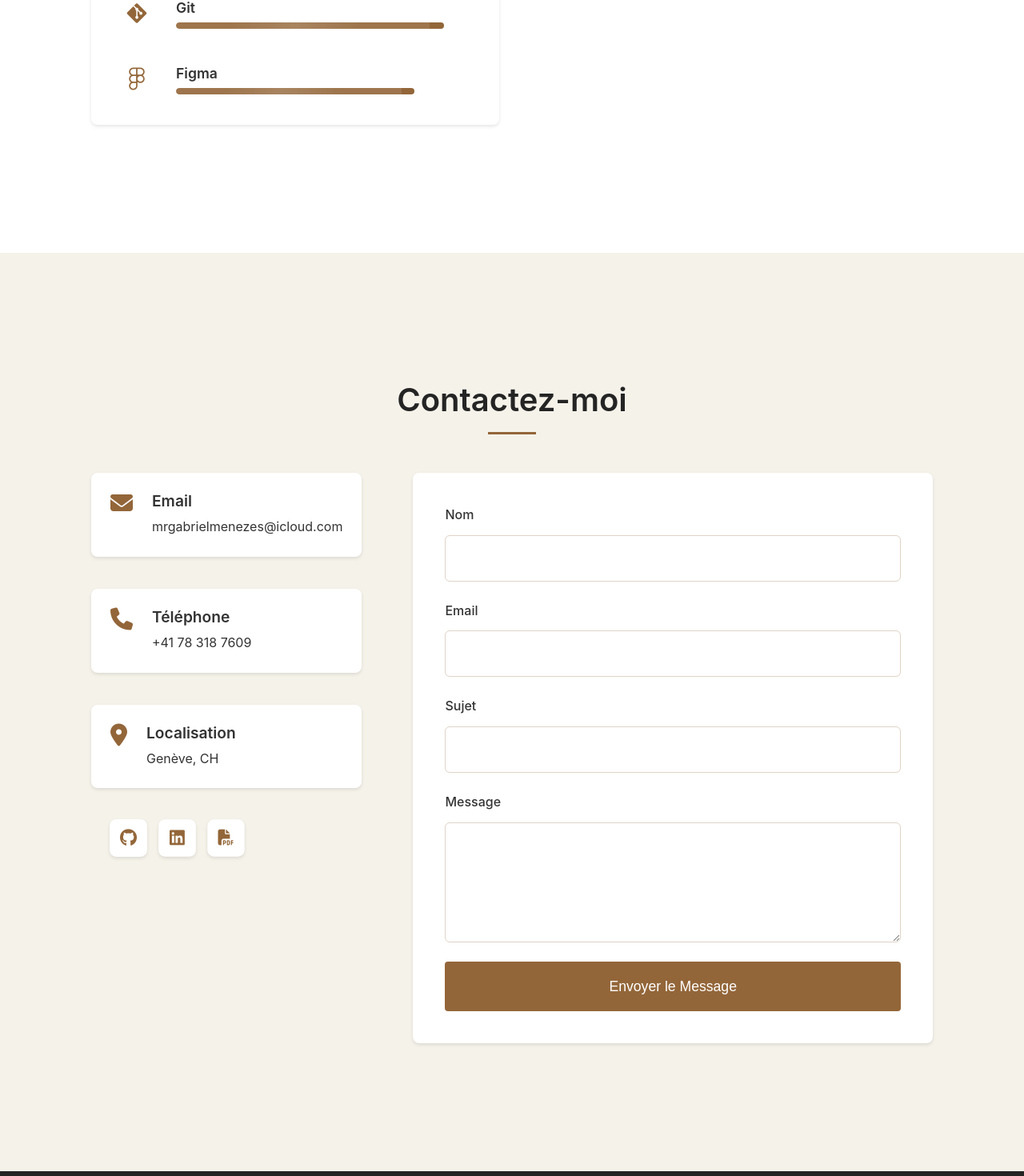
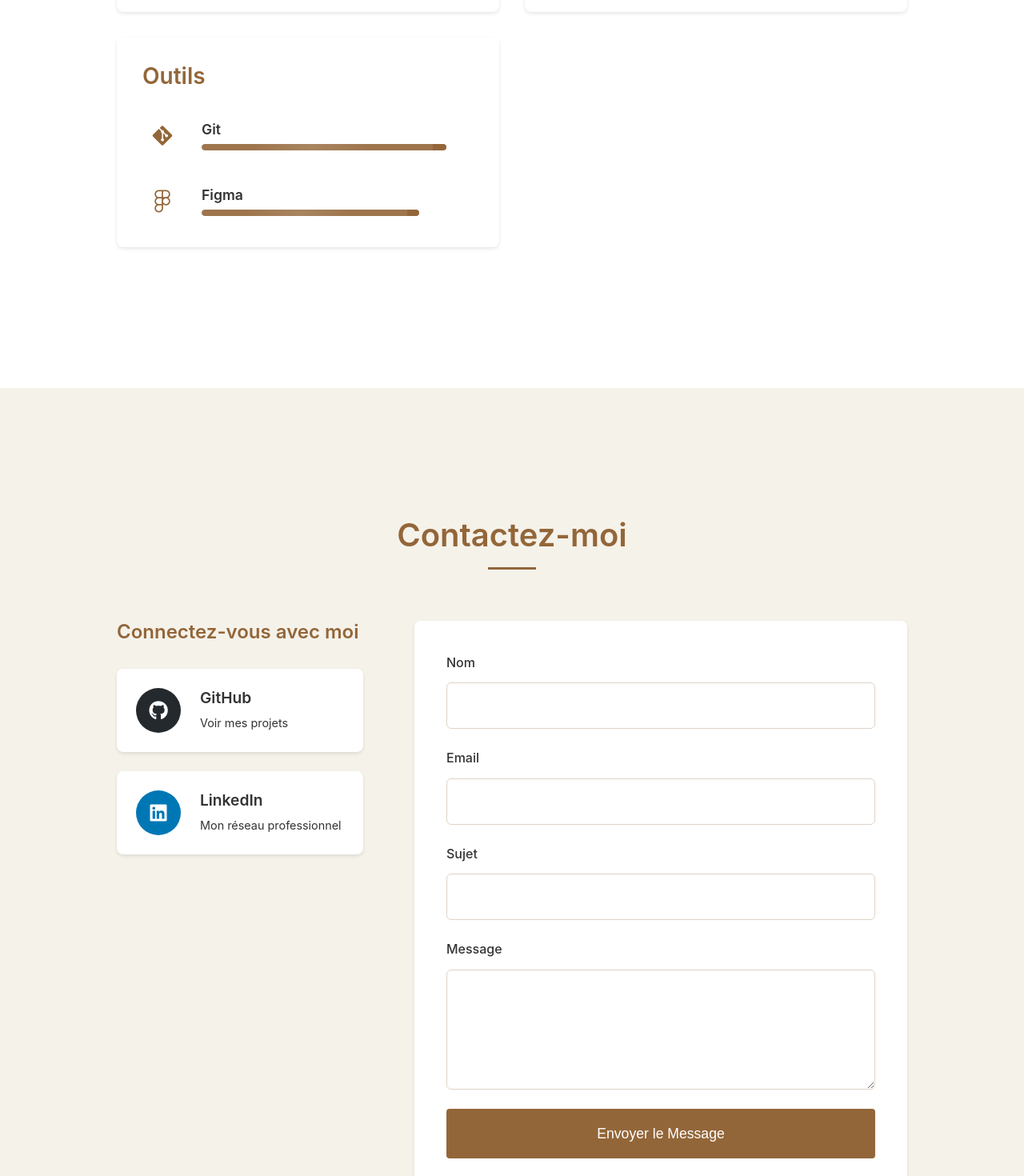
Before and after one commit to GabrielMenezesSilva/protfolio, an Angular app: page /projetos in a window 1280 px wide. Shown: the part 3092-4562 px from the top of the page at 80% size. Built offline with nearby package versions, Linux system fonts and the light colour scheme.

Commit message:
Refatora o componente de contato, removendo informações de contato e adicionando seções de redes sociais com ícones e descrições. Implementa feedback visual para o envio do formulário, incluindo mensagens de sucesso e erro, além de desabilitar o botão durante o envio.

```diff
--- a/src/app/components/contact/contact.component.html
+++ b/src/app/components/contact/contact.component.html
@@ -2,52 +2,36 @@
   <div class="container">
     <h2 class="section-title animate-slide-up">Contactez-moi</h2>
     <div class="contact-content">
-      <div class="contact-info">
-        <div class="contact-item animate-slide-up">
-          <i class="fas fa-envelope"></i>
-          <div>
-            <h3>Email</h3>
-            <p>mrgabrielmenezes&#64;icloud.com</p>
-          </div>
-        </div>
-        <div class="contact-item animate-slide-up delay-1">
-          <i class="fas fa-phone"></i>
-          <div>
-            <h3>Téléphone</h3>
-            <p>+41 78 318 7609</p>
-          </div>
-        </div>
-        <div class="contact-item animate-slide-up delay-2">
-          <i class="fas fa-map-marker-alt"></i>
-          <div>
-            <h3>Localisation</h3>
-            <p>Genève, CH</p>
-          </div>
-        </div>
-        <div class="social-links animate-slide-up delay-3">
+      <div class="social-section animate-slide-up">
+        <h3>Connectez-vous avec moi</h3>
+        <div class="social-grid">
           <a
             href="https://github.com/GabrielMenezesSilva"
             target="_blank"
             rel="noopener noreferrer"
-            class="social-link animate-pulse"
+            class="social-card github"
           >
-            <i class="fab fa-github"></i>
+            <div class="social-icon">
+              <i class="fab fa-github"></i>
+            </div>
+            <div class="social-info">
+              <h4>GitHub</h4>
+              <p>Voir mes projets</p>
+            </div>
           </a>
           <a
             href="https://linkedin.com/in/lucasgabrielmenezesdasilva"
             target="_blank"
             rel="noopener noreferrer"
-            class="social-link animate-pulse delay-1"
+            class="social-card linkedin"
           >
-            <i class="fab fa-linkedin"></i>
-          </a>
-          <a
-            href="https://drive.google.com/file/d/1lxB8U0osOieWmKNvFH18IC98YUHSn_Ch/view?usp=sharing"
-            target="_blank"
-            rel="noopener noreferrer"
-            class="social-link animate-pulse delay-2"
-          >
-            <i class="fas fa-file-pdf"></i>
+            <div class="social-icon">
+              <i class="fab fa-linkedin"></i>
+            </div>
+            <div class="social-info">
+              <h4>LinkedIn</h4>
+              <p>Mon réseau professionnel</p>
+            </div>
           </a>
         </div>
       </div>
@@ -63,6 +47,7 @@
             name="name"
             [(ngModel)]="formData.name"
             required
+            [disabled]="isLoading"
           />
         </div>
         <div class="form-group animate-fade-in delay-1">
@@ -73,6 +58,7 @@
             name="email"
             [(ngModel)]="formData.email"
             required
+            [disabled]="isLoading"
           />
         </div>
         <div class="form-group animate-fade-in delay-2">
@@ -83,6 +69,7 @@
             name="subject"
             [(ngModel)]="formData.subject"
             required
+            [disabled]="isLoading"
           />
         </div>
         <div class="form-group animate-fade-in delay-3">
@@ -92,11 +79,25 @@
             name="message"
             [(ngModel)]="formData.message"
             required
+            [disabled]="isLoading"
           ></textarea>
         </div>
-        <button type="submit" class="btn btn-primary animate-fade-in delay-4">
-          Envoyer le Message
+        <button
+          type="submit"
+          class="btn btn-primary animate-fade-in delay-4"
+          [disabled]="isLoading"
+        >
+          <span *ngIf="!isLoading">Envoyer le Message</span>
+          <span *ngIf="isLoading">Envoi en cours...</span>
         </button>
+
+        <div *ngIf="showSuccess" class="alert alert-success animate-fade-in">
+          Message envoyé avec succès!
+        </div>
+
+        <div *ngIf="showError" class="alert alert-error animate-fade-in">
+          {{ errorMessage }}
+        </div>
       </form>
     </div>
   </div>
--- a/src/app/components/contact/contact.component.scss
+++ b/src/app/components/contact/contact.component.scss
@@ -12,6 +12,12 @@
     height: 100px;
     background: linear-gradient(to bottom, var(--white) 0%, var(--light-bg) 100%);
   }
+
+  .section-title {
+    text-align: center;
+    margin-bottom: 4rem;
+    font-size: 2.5rem;
+    color: var(--primary-color);
   }
 
   .contact-content {
@@ -20,80 +26,91 @@
     gap: 4rem;
     position: relative;
     z-index: 1;
+    max-width: 1200px;
+    margin: 0 auto;
+    padding: 0 2rem;
+
+    @media (max-width: 768px) {
+      grid-template-columns: 1fr;
+      gap: 2rem;
+    }
   }
 
-.contact-info {
-  .contact-item {
+  .social-section {
+    h3 {
+      font-size: 1.5rem;
+      margin-bottom: 2rem;
+      color: var(--primary-color);
+    }
+
+    .social-grid {
+      display: grid;
+      gap: 1.5rem;
+    }
+
+    .social-card {
       display: flex;
-    align-items: flex-start;
-    gap: 1.5rem;
-    margin-bottom: 2.5rem;
+      align-items: center;
       padding: 1.5rem;
-    background-color: var(--white);
+      background: var(--white);
       border-radius: 8px;
+      text-decoration: none;
+      color: var(--text-color);
+      transition: var(--transition);
       box-shadow: var(--shadow);
-    transition: var(--transition);
+      border: 1px solid var(--border-color);
 
       &:hover {
         transform: translateY(-5px);
-      box-shadow: 0 8px 16px rgba(0,0,0,0.1);
+        box-shadow: 0 10px 20px rgba(0, 0, 0, 0.1);
+        border-color: var(--primary-color);
 
-      i {
+        .social-icon {
           transform: scale(1.1);
         }
       }
 
-    i {
-      font-size: 1.75rem;
-      color: var(--primary-color);
-      transition: var(--transition);
+      &.github {
+        .social-icon {
+          background: #24292e;
+          color: white;
+        }
       }
 
-    h3 {
+      &.linkedin {
+        .social-icon {
+          background: #0077b5;
+          color: white;
+        }
+      }
+
+      .social-icon {
+        width: 3.5rem;
+        height: 3.5rem;
+        border-radius: 50%;
+        display: flex;
+        align-items: center;
+        justify-content: center;
+        margin-right: 1.5rem;
+        transition: transform 0.3s ease;
+
+        i {
+          font-size: 1.5rem;
+        }
+      }
+
+      .social-info {
+        h4 {
+          font-size: 1.2rem;
           margin-bottom: 0.5rem;
-      font-size: 1.2rem;
           color: var(--text-color);
           font-weight: 600;
         }
 
         p {
+          font-size: 0.9rem;
           color: var(--light-text);
-      line-height: 1.6;
           margin: 0;
-    }
-  }
-}
-
-.social-links {
-  display: flex;
-  gap: 1rem;
-  margin-top: 2rem;
-  padding: 0 1.5rem;
-
-  .social-link {
-    width: 45px;
-    height: 45px;
-    display: flex;
-    align-items: center;
-    justify-content: center;
-    background-color: var(--white);
-    border-radius: 8px;
-    color: var(--primary-color);
-    transition: var(--transition);
-    box-shadow: var(--shadow);
-
-    &:hover {
-      background-color: var(--primary-color);
-      color: var(--white);
-      transform: translateY(-3px);
-      box-shadow: 0 5px 15px rgba(0,0,0,0.1);
-    }
-
-    i {
-      font-size: 1.3rem;
-
-      &.fa-file-pdf {
-        font-size: 1.2rem;
         }
       }
     }
@@ -136,6 +153,11 @@
         &::placeholder {
           color: var(--light-text);
         }
+
+        &:disabled {
+          opacity: 0.7;
+          cursor: not-allowed;
+        }
       }
 
       textarea {
@@ -155,6 +177,32 @@
       }
     }
   }
+}
+
+.alert {
+  margin-top: 1rem;
+  padding: 1rem;
+  border-radius: 4px;
+  text-align: center;
+  animation: fadeIn 0.3s ease-in-out;
+
+  &-success {
+    background-color: #d4edda;
+    color: #155724;
+    border: 1px solid #c3e6cb;
+  }
+
+  &-error {
+    background-color: #f8d7da;
+    color: #721c24;
+    border: 1px solid #f5c6cb;
+  }
+}
+
+button:disabled {
+  opacity: 0.7;
+  cursor: not-allowed;
+}
 
 @media (max-width: 992px) {
   .contact-content {
@@ -163,57 +211,10 @@
     max-width: 600px;
     margin: 0 auto;
   }
-
-  .contact-info {
-    .contact-item {
-      padding: 1.25rem;
-      margin-bottom: 1.5rem;
-
-      i {
-        font-size: 1.5rem;
-      }
-    }
-  }
-
-  .social-links {
-    justify-content: center;
-    padding: 0;
-  }
 }
 
 @media (max-width: 576px) {
   .contact-form {
     padding: 1.5rem;
   }
-
-  .contact-info {
-    .contact-item {
-      flex-direction: column;
-      align-items: center;
-      text-align: center;
-      gap: 1rem;
-
-      i {
-        font-size: 2rem;
 }
-    }
-  }
-
-  .social-links {
-    flex-wrap: wrap;
-    justify-content: center;
-
-    .social-link {
-      width: 40px;
-      height: 40px;
-
-      i {
-        font-size: 1.2rem;
-
-        &.fa-file-pdf {
-          font-size: 1.1rem;
-        }
-      }
-    }
-  }
-}
--- a/src/app/components/contact/contact.component.ts
+++ b/src/app/components/contact/contact.component.ts
@@ -1,6 +1,7 @@
-import { Component } from '@angular/core';
+import { Component, OnInit } from '@angular/core';
 import { CommonModule } from '@angular/common';
 import { FormsModule } from '@angular/forms';
+import emailjs from '@emailjs/browser';
 
 interface ContactForm {
   name: string;
@@ -16,7 +17,7 @@ interface ContactForm {
   templateUrl: './contact.component.html',
   styleUrls: ['./contact.component.scss', '../../../styles/animations.scss'],
 })
-export class ContactComponent {
+export class ContactComponent implements OnInit {
   formData: ContactForm = {
     name: '',
     email: '',
@@ -24,14 +25,43 @@ export class ContactComponent {
     message: '',
   };
 
-  onSubmit() {
-    console.log('Formulaire soumis:', this.formData);
-    // Ici, vous pouvez ajouter la logique pour envoyer le formulaire
+  isLoading = false;
+  showSuccess = false;
+  showError = false;
+  errorMessage = '';
+
+  ngOnInit() {
+    emailjs.init('0DSmv7Hy7odfHwAMu');
+  }
+
+  async onSubmit() {
+    try {
+      this.isLoading = true;
+      this.showSuccess = false;
+      this.showError = false;
+
+      const templateParams = {
+        name: this.formData.name,
+        message: `Assunto: ${this.formData.subject}\nEmail: ${this.formData.email}\n\nMensagem:\n${this.formData.message}`,
+        time: new Date().toLocaleString(),
+      };
+
+      await emailjs.send('portfolio', 'template_c50q7qo', templateParams);
+
+      this.showSuccess = true;
       this.formData = {
         name: '',
         email: '',
         subject: '',
         message: '',
       };
+    } catch (error) {
+      console.error('Erro ao enviar email:', error);
+      this.showError = true;
+      this.errorMessage =
+        "Une erreur est survenue l'envoi du message. Veuillez réessayer.";
+    } finally {
+      this.isLoading = false;
     }
   }
+}
--- a/src/app/components/skills/skills.component.html
+++ b/src/app/components/skills/skills.component.html
@@ -1,6 +1,10 @@
 <section id="habilidades" class="skills section">
   <div class="container">
     <h2 class="section-title animate-slide-up">Mes Compétences</h2>
+    <p class="section-description animate-slide-up delay-1">
+      Découvrez mes compétences techniques et mon expertise dans le
+      développement web
+    </p>
     <div class="skills-grid">
       <div
         class="skill-category animate-slide-up"
@@ -32,6 +36,12 @@
                 </div>
               </div>
             </div>
+            <div class="skill-tooltip">
+              <div class="tooltip-content">
+                <p class="tooltip-description">{{ skill.description }}</p>
+              </div>
+              <div class="tooltip-arrow"></div>
+            </div>
           </div>
         </div>
       </div>
--- a/src/app/components/skills/skills.component.scss
+++ b/src/app/components/skills/skills.component.scss
@@ -2,6 +2,7 @@
   background-color: var(--white);
   position: relative;
   overflow: hidden;
+  padding: 6rem 0;
 
   &:before {
     content: '';
@@ -12,6 +13,21 @@
     height: 100px;
     background: linear-gradient(to bottom, var(--light-bg) 0%, var(--white) 100%);
   }
+
+  .section-title {
+    text-align: center;
+    margin-bottom: 4rem;
+    font-size: 2.5rem;
+    color: var(--primary-color);
+  }
+
+  .section-description {
+    text-align: center;
+    color: var(--light-text);
+    font-size: 1.1rem;
+    max-width: 600px;
+    margin: 0 auto 4rem;
+  }
 }
 
 .skills-grid {
@@ -20,6 +36,9 @@
   gap: 2rem;
   position: relative;
   z-index: 1;
+  max-width: 1200px;
+  margin: 0 auto;
+  padding: 0 2rem;
 }
 
 .skill-category {
@@ -29,6 +48,8 @@
   box-shadow: var(--shadow);
   transition: var(--transition);
   border: 1px solid var(--border-color);
+  position: relative;
+  z-index: 1;
 
   &:hover {
     transform: translateY(-5px);
@@ -60,6 +81,12 @@
   display: flex;
   align-items: center;
   gap: 1.5rem;
+  position: relative;
+  z-index: 2;
+
+  &:hover {
+    z-index: 1000;
+  }
 
   .skill-icon {
     width: 50px;
@@ -85,6 +112,12 @@
       i {
         color: var(--white);
       }
+    }
+
+    .skill-tooltip {
+      opacity: 1;
+      visibility: visible;
+      transform: translateX(-50%) translateY(-10px);
     }
   }
 
@@ -133,6 +166,50 @@
   }
 }
 
+.skill-tooltip {
+  position: absolute;
+  left: 50%;
+  bottom: 100%;
+  transform: translateX(-50%) translateY(-10px);
+  background-color: var(--primary-color);
+  color: var(--white);
+  padding: 1.25rem;
+  border-radius: 12px;
+  font-size: 1rem;
+  width: 280px;
+  opacity: 0;
+  visibility: hidden;
+  transition: all 0.3s ease;
+  z-index: 1000;
+  box-shadow: 0 8px 24px rgba(0,0,0,0.15);
+  margin-bottom: 0.75rem;
+  line-height: 1.6;
+  pointer-events: none;
+
+  .tooltip-content {
+    position: relative;
+  }
+
+  .tooltip-description {
+    margin: 0;
+    font-size: 0.95rem;
+    line-height: 1.6;
+    color: rgba(255, 255, 255, 0.95);
+  }
+
+  .tooltip-arrow {
+    position: absolute;
+    left: 50%;
+    bottom: -8px;
+    transform: translateX(-50%);
+    width: 0;
+    height: 0;
+    border-left: 8px solid transparent;
+    border-right: 8px solid transparent;
+    border-top: 8px solid var(--primary-color);
+  }
+}
+
 @keyframes shine {
   0% {
     transform: translateX(-100%);
@@ -149,6 +226,20 @@
 }
 
 @media (max-width: 768px) {
+  .skills {
+    padding: 4rem 0;
+  }
+
+  .section-title {
+    font-size: 2rem;
+    margin-bottom: 3rem;
+  }
+
+  .section-description {
+    font-size: 1rem;
+    margin-bottom: 3rem;
+  }
+
   .skills-grid {
     grid-template-columns: 1fr;
     max-width: 500px;
@@ -184,5 +275,24 @@
         font-size: 1rem;
       }
     }
+
+    .skill-tooltip {
+      left: 0;
+      bottom: 100%;
+      transform: translateY(-10px);
+      width: 100%;
+      margin-bottom: 0.75rem;
+      padding: 1rem;
+      font-size: 0.95rem;
+
+      .tooltip-arrow {
+        left: 20px;
+        bottom: -8px;
+        transform: none;
+        border-left: 8px solid transparent;
+        border-right: 8px solid transparent;
+        border-top: 8px solid var(--primary-color);
+      }
+    }
   }
 }
--- a/src/app/components/skills/skills.component.ts
+++ b/src/app/components/skills/skills.component.ts
@@ -5,10 +5,13 @@ interface Skill {
   name: string;
   icon: string;
   level: number;
+  experience: string;
+  description: string;
 }
 
 interface SkillCategory {
   name: string;
+  description: string;
   skills: Skill[];
 }
 
@@ -23,27 +26,93 @@ export class SkillsComponent {
   skillCategories: SkillCategory[] = [
     {
       name: 'Frontend',
+      description:
+        "Technologies et frameworks pour le développement d'interfaces utilisateur modernes",
       skills: [
-        { name: 'WordPress', icon: 'fab fa-wordpress', level: 90 },
-        { name: 'Angular', icon: 'fab fa-angular', level: 80 },
-        { name: 'TypeScript', icon: 'fab fa-js', level: 60 },
-        { name: 'HTML5', icon: 'fab fa-html5', level: 95 },
-        { name: 'CSS3', icon: 'fab fa-css3-alt', level: 90 },
-        { name: 'React', icon: 'fab fa-react', level: 50 },
+        {
+          name: 'WordPress',
+          icon: 'fab fa-wordpress',
+          level: 90,
+          experience: '5+ ans',
+          description:
+            "Développement de sites web et d'applications WordPress personnalisées",
+        },
+        {
+          name: 'Angular',
+          icon: 'fab fa-angular',
+          level: 80,
+          experience: '3+ ans',
+          description: "Développement d'applications web modernes avec Angular",
+        },
+        {
+          name: 'TypeScript',
+          icon: 'fab fa-js',
+          level: 60,
+          experience: '2+ ans',
+          description: 'Programmation orientée objet avec TypeScript',
+        },
+        {
+          name: 'HTML5',
+          icon: 'fab fa-html5',
+          level: 95,
+          experience: '6+ ans',
+          description: 'Création de structures web sémantiques et accessibles',
+        },
+        {
+          name: 'CSS3',
+          icon: 'fab fa-css3-alt',
+          level: 90,
+          experience: '6+ ans',
+          description: 'Styling avancé et animations CSS',
+        },
+        {
+          name: 'React',
+          icon: 'fab fa-react',
+          level: 50,
+          experience: '1+ an',
+          description: "Développement d'interfaces utilisateur avec React",
+        },
       ],
     },
     {
       name: 'Backend',
+      description:
+        'Technologies et frameworks pour le développement côté serveur',
       skills: [
-        { name: 'Python', icon: 'fab fa-python', level: 65 },
-        { name: 'MongoDB', icon: 'fas fa-database', level: 60 },
+        {
+          name: 'Python',
+          icon: 'fab fa-python',
+          level: 65,
+          experience: '2+ ans',
+          description: "Développement d'applications backend avec Python",
+        },
+        {
+          name: 'MongoDB',
+          icon: 'fas fa-database',
+          level: 60,
+          experience: '2+ ans',
+          description: 'Gestion et manipulation de bases de données NoSQL',
+        },
       ],
     },
     {
       name: 'Outils',
+      description: 'Outils et technologies essentielles pour le développement',
       skills: [
-        { name: 'Git', icon: 'fab fa-git-alt', level: 90 },
-        { name: 'Figma', icon: 'fab fa-figma', level: 80 },
+        {
+          name: 'Git',
+          icon: 'fab fa-git-alt',
+          level: 90,
+          experience: '5+ ans',
+          description: 'Gestion de versions et collaboration avec Git',
+        },
+        {
+          name: 'Figma',
+          icon: 'fab fa-figma',
+          level: 80,
+          experience: '3+ ans',
+          description: "Design d'interfaces et prototypage avec Figma",
+        },
       ],
     },
   ];
```
Lines whose indentation alone changed are shown as unchanged.
